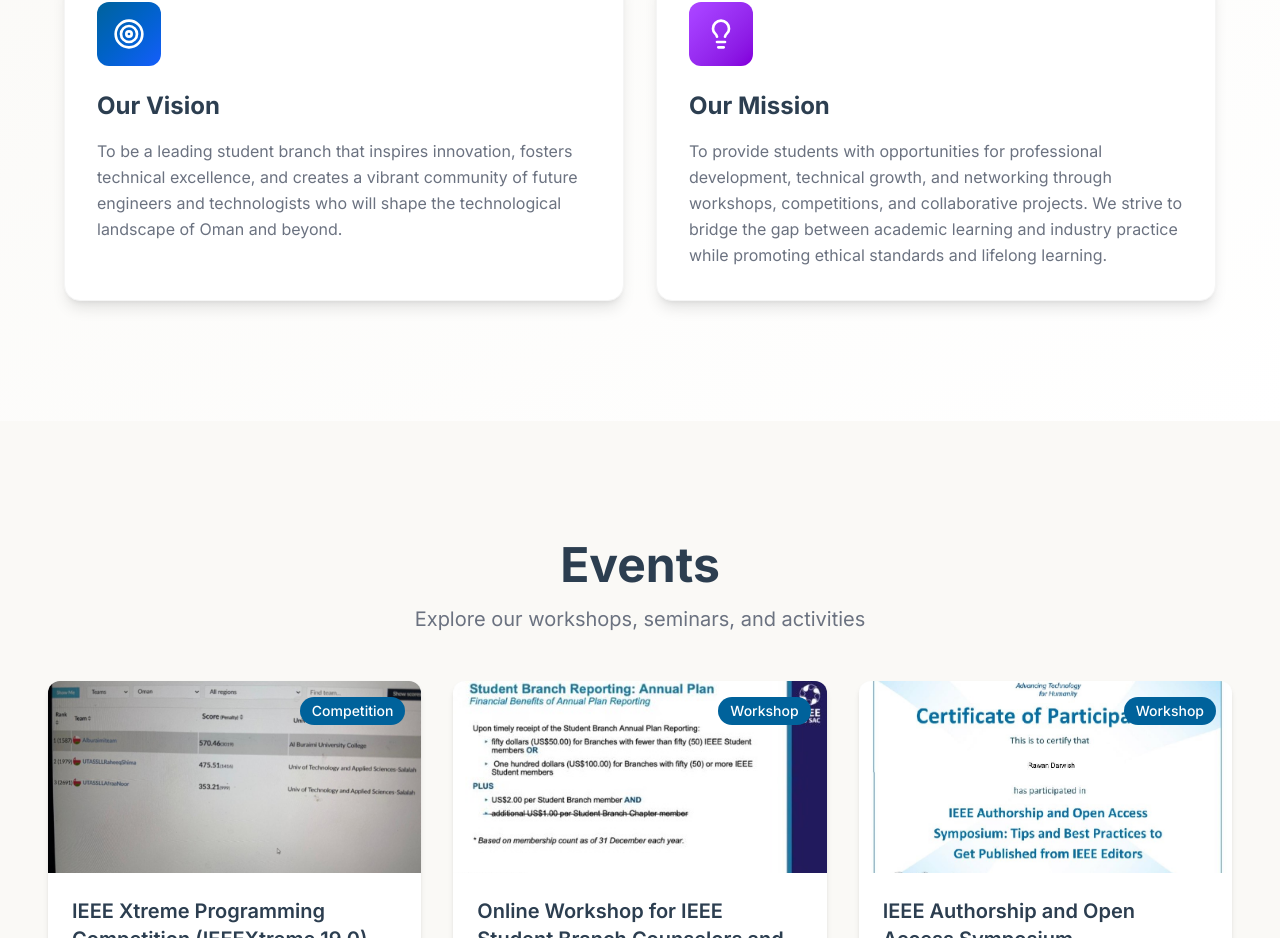
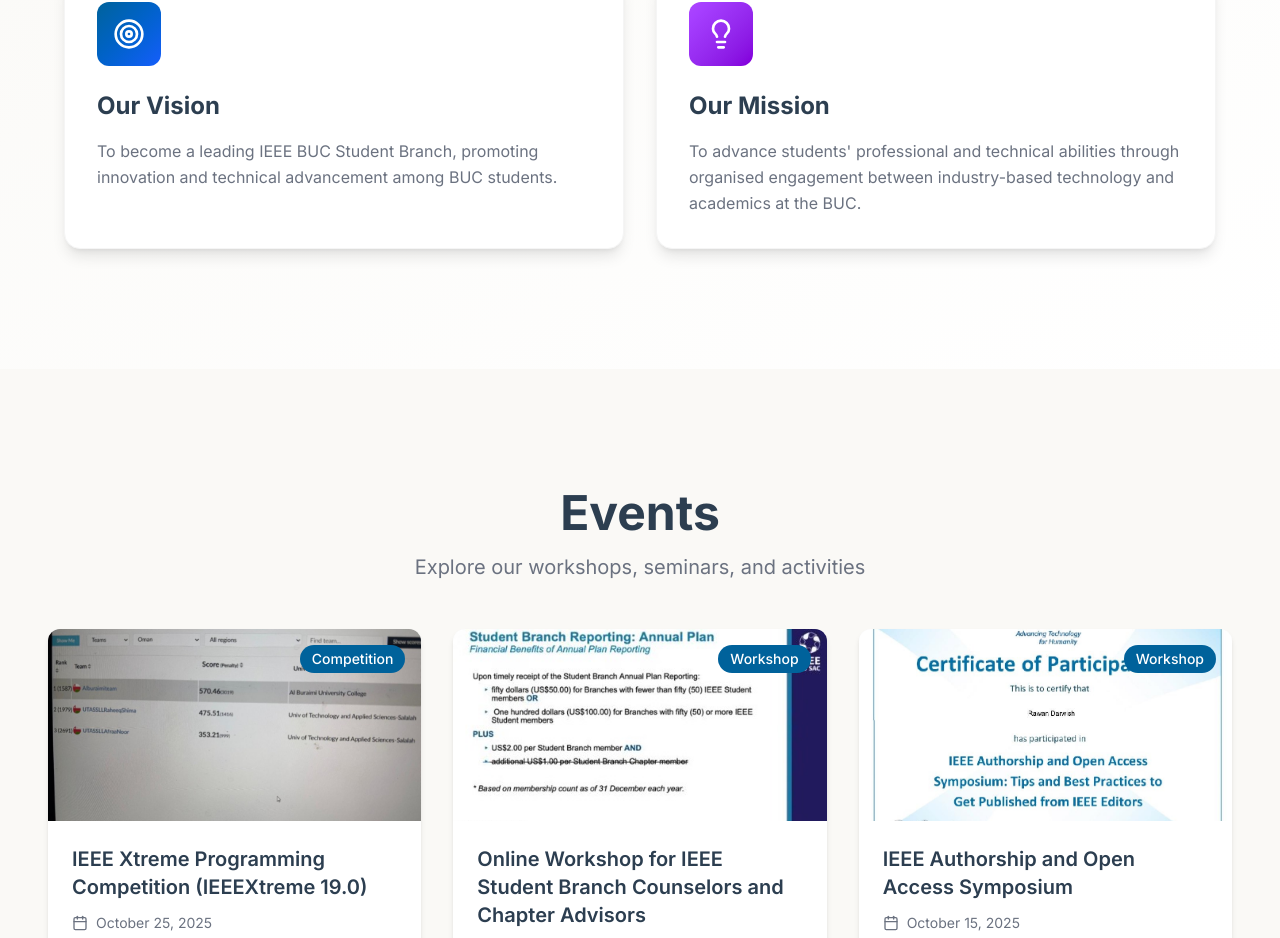
Before and after one commit to rworldx/ieee-buc-website, a Next.js app: page / in a window 1280 px wide. Shown: the part 1395-2333 px from the top of the page. Built offline with nearby package versions, Linux system fonts and the light colour scheme; no server answers.

Commit message:
Update Vision and Mission on Home and About pages

```diff
--- a/src/app/about/page.tsx
+++ b/src/app/about/page.tsx
@@ -27,10 +27,7 @@
         <div className="max-w-5xl mx-auto space-y-8">
           <AboutCard title="Our Mission" icon={<Target size={28} className="text-ieee-blue" />}>
             <p>
-              The IEEE Student Branch at Buraimi University College is dedicated to advancing technology for humanity by fostering innovation, collaboration, and professional development among students in Oman.
-            </p>
-            <p>
-              We strive to create an environment where students can explore emerging technologies, develop technical skills, and build lasting professional networks that will serve them throughout their careers.
+              To advance students' professional and technical abilities through organised engagement between industry-based technology and academics at the BUC.
             </p>
           </AboutCard>
         </div>
@@ -41,10 +38,7 @@
         <div className="max-w-5xl mx-auto space-y-8">
           <AboutCard title="Our Vision" icon={<Lightbulb size={28} className="text-ieee-blue" />}>
             <p>
-              To be the leading student organization in Oman that empowers future engineers and technologists through hands-on learning, networking, and exposure to cutting-edge technologies.
-            </p>
-            <p>
-              We envision a community where every member has the opportunity to innovate, lead, and make a meaningful impact in the field of technology and engineering.
+              To become a leading IEEE BUC Student Branch, promoting innovation and technical advancement among BUC students.
             </p>
           </AboutCard>
         </div>
--- a/src/components/home/VisionMissionSection.tsx
+++ b/src/components/home/VisionMissionSection.tsx
@@ -22,9 +22,7 @@
                         </div>
                         <h3 className="text-2xl font-bold mb-4 text-neutral-800">Our Vision</h3>
                         <p className="text-neutral-600 leading-relaxed">
-                            To be a leading student branch that inspires innovation, fosters technical excellence,
-                            and creates a vibrant community of future engineers and technologists who will shape
-                            the technological landscape of Oman and beyond.
+                            To become a leading IEEE BUC Student Branch, promoting innovation and technical advancement among BUC students.
                         </p>
                     </div>
 
@@ -35,10 +33,7 @@
                         </div>
                         <h3 className="text-2xl font-bold mb-4 text-neutral-800">Our Mission</h3>
                         <p className="text-neutral-600 leading-relaxed">
-                            To provide students with opportunities for professional development, technical growth,
-                            and networking through workshops, competitions, and collaborative projects. We strive
-                            to bridge the gap between academic learning and industry practice while promoting
-                            ethical standards and lifelong learning.
+                            To advance students' professional and technical abilities through organised engagement between industry-based technology and academics at the BUC.
                         </p>
                     </div>
                 </div>
```
